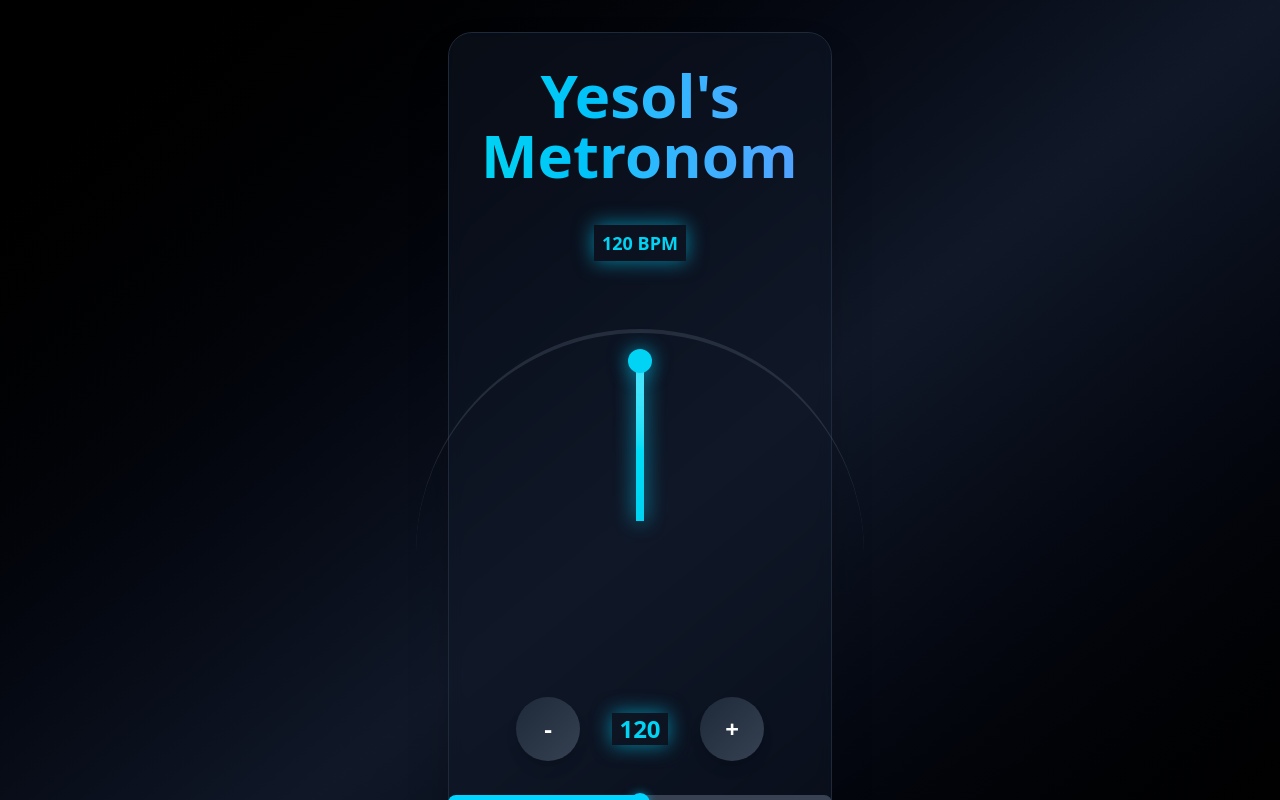
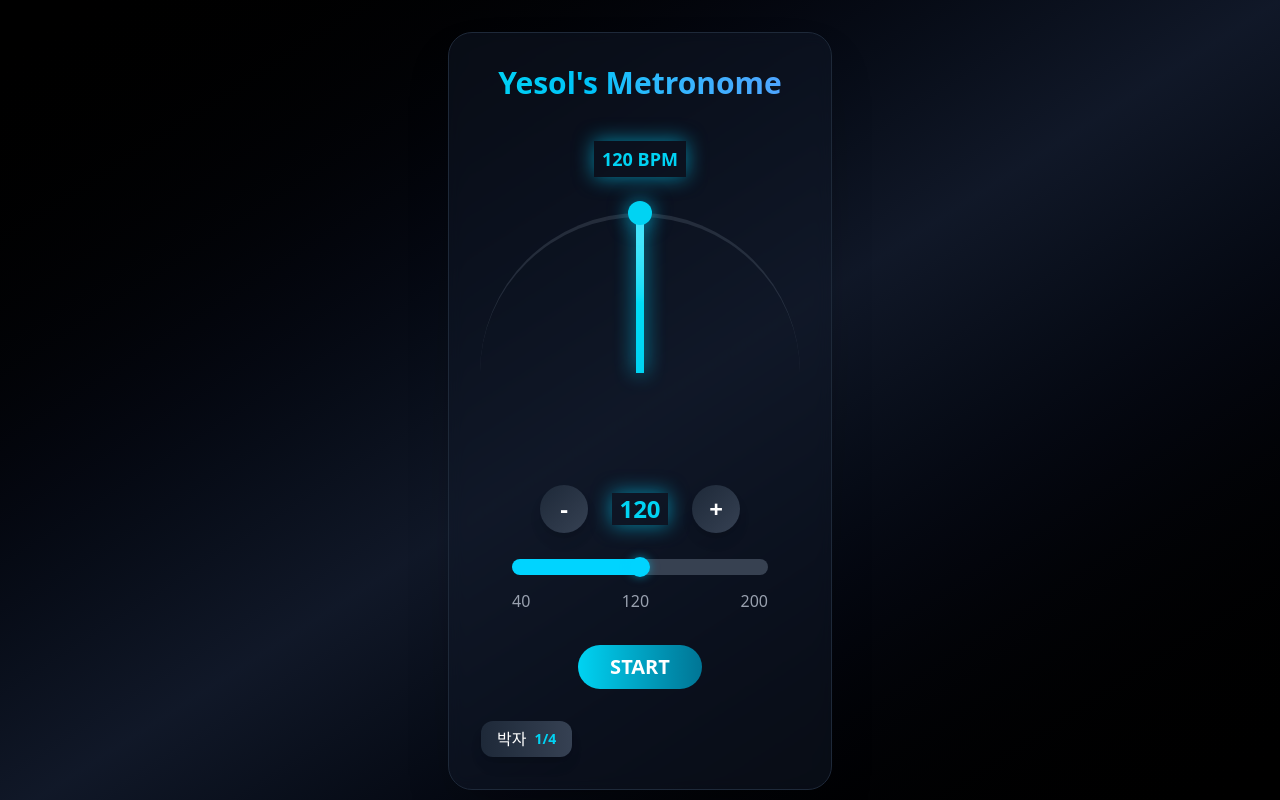
Before and after one commit to Chunkihwan/metronome, a Next.js app: page / in a window 1280 px wide. Shown: the top 800 px of the page. Built offline with nearby package versions, Linux system fonts and the light colour scheme.

Commit message:
feat: Google Analytics 추가

```diff
--- a/src/app/layout.js
+++ b/src/app/layout.js
@@ -20,6 +20,19 @@ export default function RootLayout({ children }) {
     return (
         <html lang="ko">
             <head>
+                {/* Google Analytics */}
+                <script async src="https://www.googletagmanager.com/gtag/js?id=G-8EFX6741WN"></script>
+                <script
+                    dangerouslySetInnerHTML={{
+                        __html: `
+                            window.dataLayer = window.dataLayer || [];
+                            function gtag(){dataLayer.push(arguments);}
+                            gtag('js', new Date());
+                            gtag('config', 'G-8EFX6741WN');
+                        `,
+                    }}
+                />
+
                 <meta name="apple-mobile-web-app-capable" content="yes" />
                 <meta name="apple-mobile-web-app-status-bar-style" content="default" />
                 <meta name="apple-mobile-web-app-title" content="Yesol's Metronome" />
--- a/src/components/BpmControl.js
+++ b/src/components/BpmControl.js
@@ -18,11 +18,11 @@ const BpmControl = ({ bpm, onBpmChange }) => {
     };
 
     return (
-        <div className="flex flex-col items-center space-y-4 sm:space-y-6 lg:space-y-8">
-            <div className="flex items-center space-x-4 sm:space-x-6 lg:space-x-8">
+        <div className="flex flex-col items-center space-y-4 sm:space-y-6 ">
+            <div className="flex items-center space-x-4 sm:space-x-6 ">
                 <button
                     onClick={handleDecrease}
-                    className="w-10 h-10 sm:w-12 sm:h-12 lg:w-16 lg:h-16 bg-gradient-to-br from-gray-800 to-gray-700 hover:from-gray-700 hover:to-gray-600 text-white rounded-full flex items-center justify-center text-lg sm:text-xl lg:text-2xl font-bold transition-all duration-200 button-hover shadow-lg"
+                    className="w-10 h-10 sm:w-12 sm:h-12  bg-gradient-to-br from-gray-800 to-gray-700 hover:from-gray-700 hover:to-gray-600 text-white rounded-full flex items-center justify-center text-lg sm:text-xl lg:text-2xl font-bold transition-all duration-200 button-hover shadow-lg"
                     disabled={bpm <= 40}
                 >
                     -
@@ -35,14 +35,14 @@ const BpmControl = ({ bpm, onBpmChange }) => {
 
                 <button
                     onClick={handleIncrease}
-                    className="w-10 h-10 sm:w-12 sm:h-12 lg:w-16 lg:h-16 bg-gradient-to-br from-gray-800 to-gray-700 hover:from-gray-700 hover:to-gray-600 text-white rounded-full flex items-center justify-center text-lg sm:text-xl lg:text-2xl font-bold transition-all duration-200 button-hover shadow-lg"
+                    className="w-10 h-10 sm:w-12 sm:h-12  bg-gradient-to-br from-gray-800 to-gray-700 hover:from-gray-700 hover:to-gray-600 text-white rounded-full flex items-center justify-center text-lg sm:text-xl lg:text-2xl font-bold transition-all duration-200 button-hover shadow-lg"
                     disabled={bpm >= 200}
                 >
                     +
                 </button>
             </div>
 
-            <div className="w-48 sm:w-64 lg:w-80 xl:w-96">
+            <div className="w-48 sm:w-64 ">
                 <input
                     type="range"
                     min="40"
--- a/src/components/Metronome.js
+++ b/src/components/Metronome.js
@@ -159,7 +159,7 @@ const Metronome = () => {
         <div className="min-h-screen w-full bg-gradient-to-br from-black via-gray-900 to-black flex items-center justify-center p-4 sm:p-6 lg:p-8">
             <div className="w-full max-w-sm bg-gray-900/50 backdrop-blur-sm rounded-3xl p-4 sm:p-6 lg:p-8 shadow-2xl border border-gray-800">
                 <div className="text-center mb-4 sm:mb-6 lg:mb-8">
-                    <h1 className="text-2xl sm:text-3xl lg:text-6xl font-bold mb-2 bg-gradient-to-r from-cyan-400 to-blue-400 bg-clip-text text-transparent">
+                    <h1 className="text-xl md:text-3xl font-bold mb-2 bg-gradient-to-r from-cyan-400 to-blue-400 bg-clip-text text-transparent">
                         Yesol&apos;s Metronome
                     </h1>
                     {/* <p className="text-xl sm:text-2xl lg:text-4xl font-semibold text-cyan-400 glow">{bpm} BPM</p> */}
--- a/src/components/MetronomeNeedle.js
+++ b/src/components/MetronomeNeedle.js
@@ -37,9 +37,9 @@ const MetronomeNeedle = ({ isPlaying, bpm, currentBeat, timeSignature }) => {
     }, [isPlaying, bpm, currentBeat, animationDuration, swingAngle]);
 
     return (
-        <div className="relative w-64 h-64 sm:w-80 sm:h-80 lg:w-96 lg:h-96 xl:w-[28rem] xl:h-[28rem] flex items-center justify-center">
+        <div className="relative w-64 h-58 sm:w-80 sm:h-80  flex items-center justify-center">
             {/* 반원형 게이지 */}
-            <div className="absolute w-64 h-32 sm:w-80 sm:h-40 lg:w-96 lg:h-48 xl:w-[28rem] xl:h-56 border-t-4 border-gray-600 rounded-t-full opacity-40"></div>
+            <div className="absolute w-64 h-32 sm:w-80 sm:h-40  border-t-4 border-gray-600 rounded-t-full opacity-40"></div>
 
             {/* 게이지 눈금들 */}
             {[...Array(9)].map((_, i) => (
```
